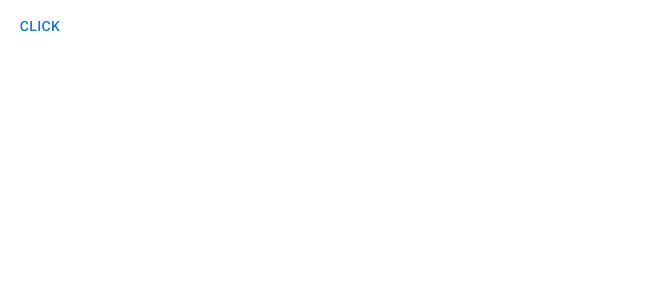
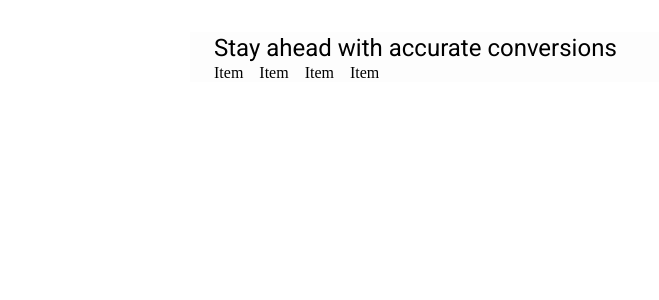
Before and after one commit to npouriaa/Currency-convertor-react, a React (Vite) app: page / in a window 1280 px wide. Shown: the top 300 px of the page, without its empty margins (0-659 px from the left). Built offline with nearby package versions, Linux system fonts and the light colour scheme.

Commit message:
creating components

```diff
--- a/src/App.jsx
+++ b/src/App.jsx
@@ -1,13 +1,24 @@
-import React from 'react'
-import './App.css'
-import { Button } from '@mui/material'
+import React from "react";
+import "./App.css";
+import { Button, Container, Grid, Typography } from "@mui/material";
+import InputAmount from "./components/InputAmount";
+import SelectCountry from "./components/SelectCountry";
+import SwitchCountry from "./components/SwitchCountry";
 
 const App = () => {
   return (
-    <div>
-      <Button>Click</Button>
-    </div>
-  )
-}
+    <Container maxWidth="md" sx={{ background: "#fdfdfd" }}>
+      <Typography variant="h5" sx={{ marginTop: "32px" }}>
+        Stay ahead with accurate conversions
+      </Typography>
+      <Grid container spacing={2}>
+        <InputAmount />
+        <SelectCountry />
+        <SwitchCountry />
+        <SelectCountry />
+      </Grid>
+    </Container>
+  );
+};
 
-export default App
+export default App;
--- /dev/null
+++ b/src/components/InputAmount.jsx
@@ -0,0 +1,8 @@
+import { Grid } from "@mui/material";
+import React from "react";
+
+const InputAmount = () => {
+  return <Grid item>Item</Grid>;
+};
+
+export default InputAmount;
--- /dev/null
+++ b/src/components/SelectCountry.jsx
@@ -0,0 +1,8 @@
+import { Grid } from "@mui/material";
+import React from "react";
+
+const SelectCountry = () => {
+  return <Grid item>Item</Grid>;
+};
+
+export default SelectCountry;
--- /dev/null
+++ b/src/components/SwitchCountry.jsx
@@ -0,0 +1,8 @@
+import { Grid } from "@mui/material";
+import React from "react";
+
+const SwitchCountry = () => {
+  return <Grid item>Item</Grid>;
+};
+
+export default SwitchCountry;
```
